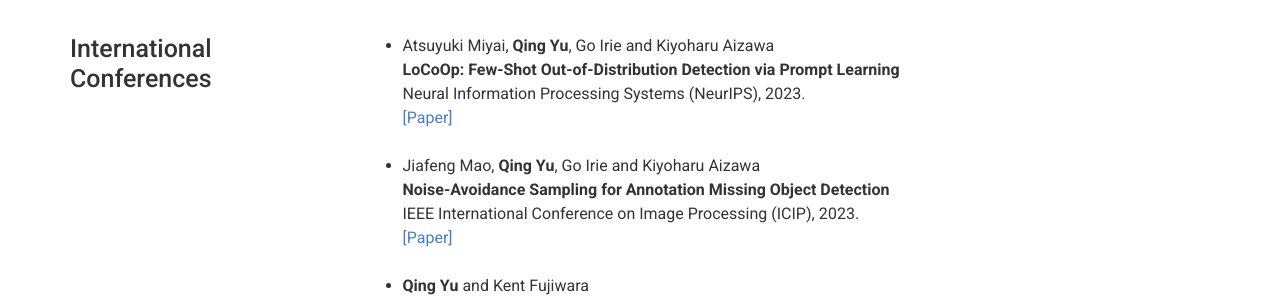
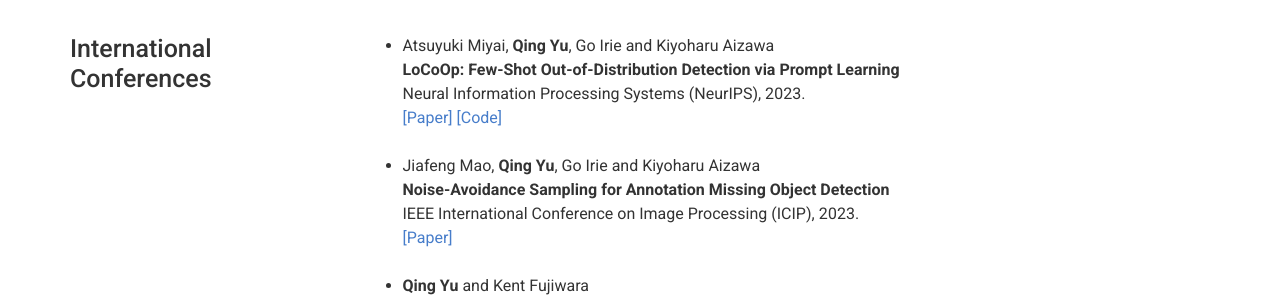
Before and after one commit to YU1ut/YU1ut.github.io, a Jekyll site: the page built from index.md, in a window 1280 px wide and 900 px high, scrolled down 724 px. Shown: the part 152-452 px from the top of the window. Built offline with Jekyll 4.4.1, drawn with Linux system fonts in a browser that asks for light colours; nearby versions of some CDN libraries.

Commit message:
update code

```diff
--- a/_data/projects.yml
+++ b/_data/projects.yml
@@ -17,7 +17,7 @@
     - Atsuyuki Miyai, <strong>Qing Yu</strong>, Go Irie and Kiyoharu Aizawa
       <strong>LoCoOp: Few-Shot Out-of-Distribution Detection via Prompt Learning</strong>
       Neural Information Processing Systems (NeurIPS), 2023.
-      [[Paper]](https://arxiv.org/abs/2306.01293)
+      [[Paper]](https://arxiv.org/abs/2306.01293)  [[Code]](https://github.com/AtsuMiyai/LoCoOp)
       <br>
     - Jiafeng Mao, <strong>Qing Yu</strong>, Go Irie and Kiyoharu Aizawa
       <strong>Noise-Avoidance Sampling for Annotation Missing Object Detection</strong>
```
